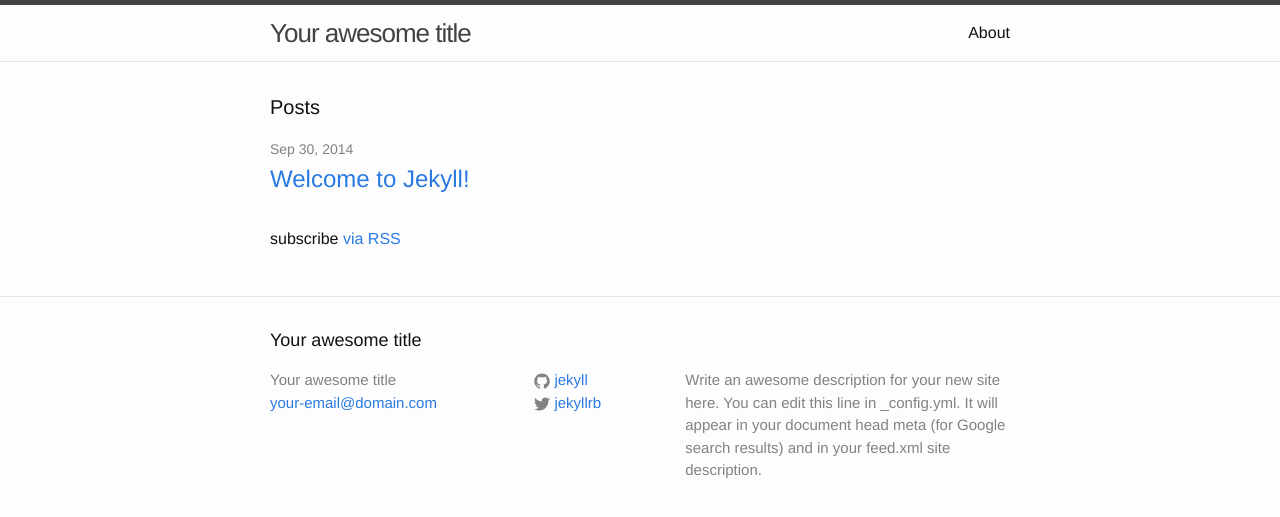
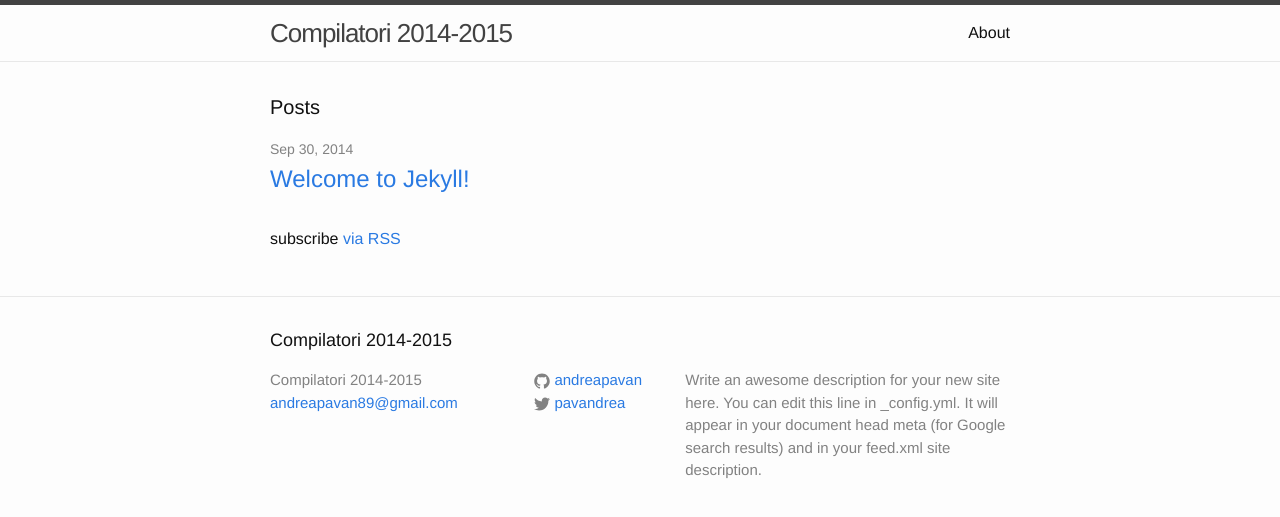
Before and after one commit to andreapavan/compilatori, a Jekyll site: the page built from index.html, in a window 1280 px wide. Shown: the top 517 px of the page. Built offline with Jekyll 4.4.1, drawn with Linux system fonts in a browser that asks for light colours.

Commit message:
Initial configurations

```diff
--- a/_config.yml
+++ b/_config.yml
@@ -1,14 +1,14 @@
 # Site settings
-title: Your awesome title
-email: your-email@domain.com
+title: Compilatori 2014-2015
+email: andreapavan89@gmail.com
 description: > # this means to ignore newlines until "baseurl:"
   Write an awesome description for your new site here. You can edit this
   line in _config.yml. It will appear in your document head meta (for
   Google search results) and in your feed.xml site description.
-baseurl: "" # the subpath of your site, e.g. /blog/
+baseurl: "/compilatori/" # the subpath of your site, e.g. /blog/
 url: "http://yourdomain.com" # the base hostname & protocol for your site
-twitter_username: jekyllrb
-github_username:  jekyll
+twitter_username: pavandrea
+github_username:  andreapavan
 
 # Build settings
 markdown: kramdown
```
